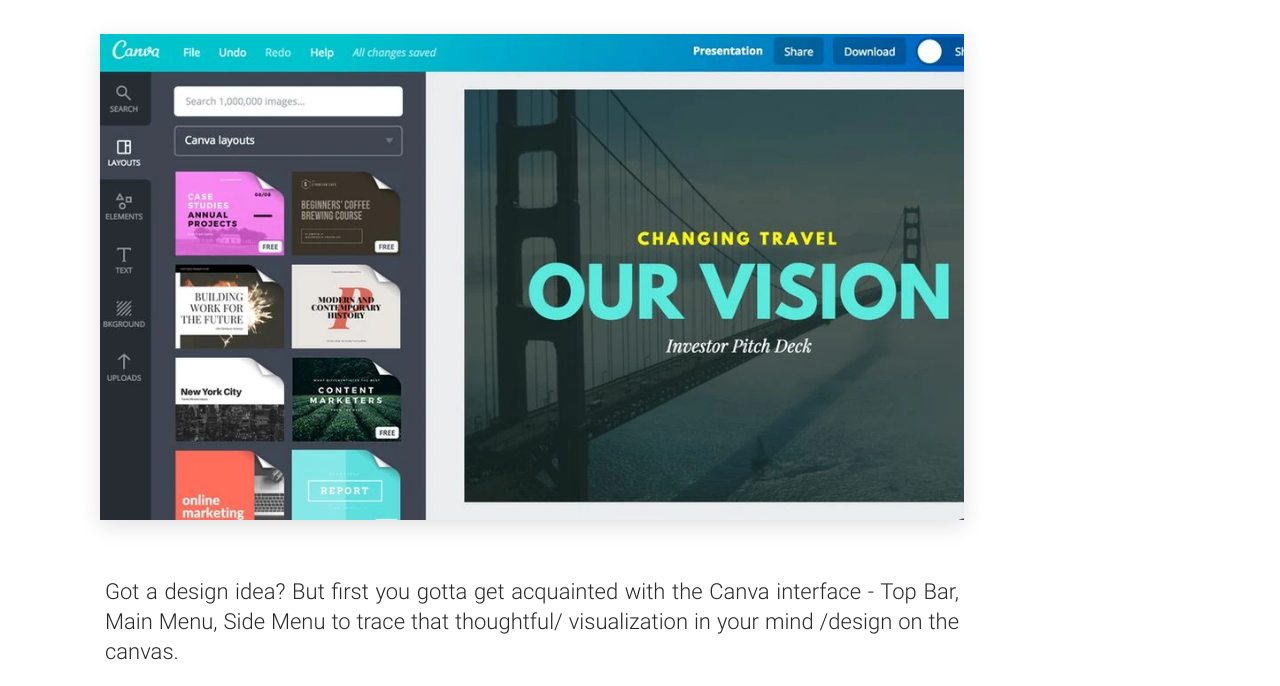
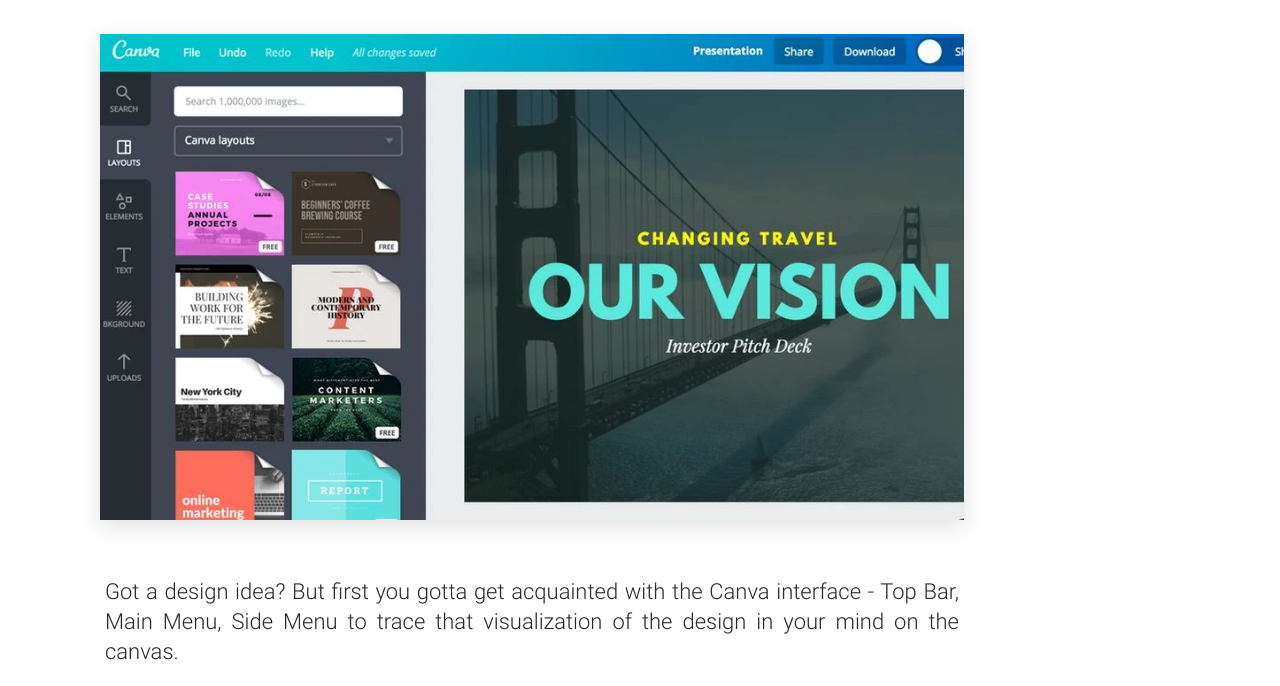
Before and after one commit to harleenkaur1343/designingtools.github.io, a plain HTML site: page index.html in a window 1280 px wide. Shown: the part 242-928 px from the top of the page. Drawn offline with nearby package versions, Linux system fonts and the light colour scheme; a web font is replaced by a local one.

Commit message:
Update index.html

```diff
--- a/index.html
+++ b/index.html
@@ -244,7 +244,7 @@
         <div id="main">
             <h1><span class="part1h1" style="color:#054EA4;">Canva Tools - </span><span class="part2h1" style="color:#343434;">Side Menu</span></h1>
             <img src="images/canva.webp" alt="Featured Image">
-            <p>Got a design idea? But first you gotta get acquainted with the Canva interface - Top Bar, Main Menu, Side Menu to trace that thoughtful/ visualization in your mind /design on the canvas.</p>
+            <p>Got a design idea? But first you gotta get acquainted with the Canva interface - Top Bar, Main Menu, Side Menu to trace that visualization of the design in your mind on the canvas.</p>
             <p>Let's see what's side menu consists of:</p>
             <!--CONTENTS OF PAGE-->
             <div id="listofcontents">
```
